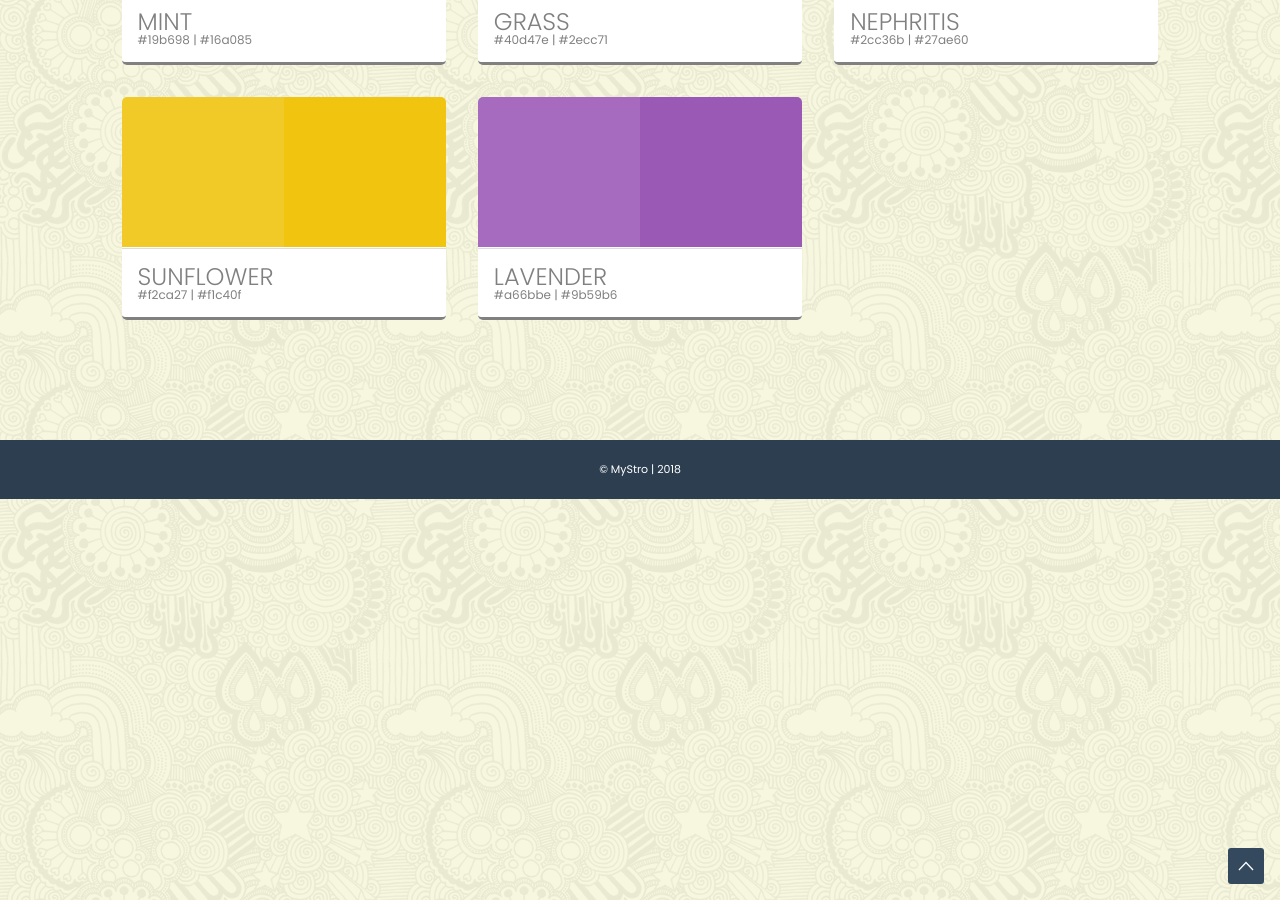
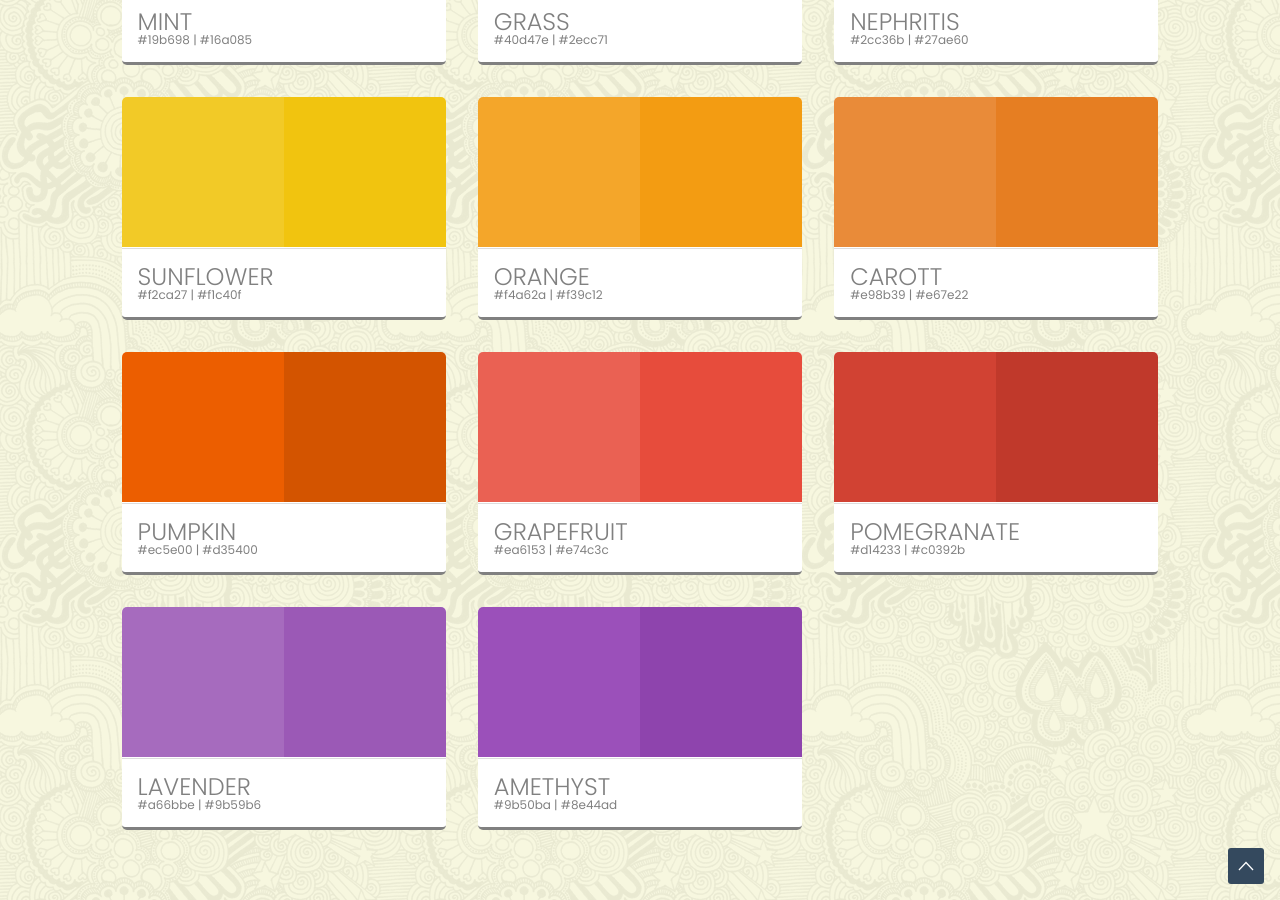
Before and after one commit to BerDanMyStro/jekyll-themes, a Jekyll site: the page built from flat-colors.html, in a window 1280 px wide and 900 px high, scrolled down 537 px. Built offline with Jekyll 4.4.1, drawn with Linux system fonts in a browser that asks for light colours; Markdown is read by kramdown in place of the engine named in the settings.

Commit message:
add color cards

```diff
--- a/flat-colors.html
+++ b/flat-colors.html
@@ -114,6 +114,81 @@ title: Flat Colors
 			<div class="colorCard">
 				<div class="colorCard__colorSample--light">
 					<span class="btn--copyHexa">Copy</span>
+					<input type="text" value="#f4a62a" readonly>
+				</div>
+				<div class="colorCard__colorSample--dark">
+					<span class="btn--copyHexa">Copy</span>
+					<input type="text" value="#f39c12" readonly>
+				</div>
+				<div class="colorCard__data">
+					<div class="colorCard__data__name">Orange</div>
+					<div class="colorCard__data__hexa"></div>
+					<div class="colorCard__data__copyDone">Copied</div>
+				</div>
+			</div>
+			<div class="colorCard">
+				<div class="colorCard__colorSample--light">
+					<span class="btn--copyHexa">Copy</span>
+					<input type="text" value="#e98b39" readonly>
+				</div>
+				<div class="colorCard__colorSample--dark">
+					<span class="btn--copyHexa">Copy</span>
+					<input type="text" value="#e67e22" readonly>
+				</div>
+				<div class="colorCard__data">
+					<div class="colorCard__data__name">Carott</div>
+					<div class="colorCard__data__hexa"></div>
+					<div class="colorCard__data__copyDone">Copied</div>
+				</div>
+			</div>
+			<div class="colorCard">
+				<div class="colorCard__colorSample--light">
+					<span class="btn--copyHexa">Copy</span>
+					<input type="text" value="#ec5e00" readonly>
+				</div>
+				<div class="colorCard__colorSample--dark">
+					<span class="btn--copyHexa">Copy</span>
+					<input type="text" value="#d35400" readonly>
+				</div>
+				<div class="colorCard__data">
+					<div class="colorCard__data__name">Pumpkin</div>
+					<div class="colorCard__data__hexa"></div>
+					<div class="colorCard__data__copyDone">Copied</div>
+				</div>
+			</div>
+			<div class="colorCard">
+				<div class="colorCard__colorSample--light">
+					<span class="btn--copyHexa">Copy</span>
+					<input type="text" value="#ea6153" readonly>
+				</div>
+				<div class="colorCard__colorSample--dark">
+					<span class="btn--copyHexa">Copy</span>
+					<input type="text" value="#e74c3c" readonly>
+				</div>
+				<div class="colorCard__data">
+					<div class="colorCard__data__name">Grapefruit</div>
+					<div class="colorCard__data__hexa"></div>
+					<div class="colorCard__data__copyDone">Copied</div>
+				</div>
+			</div>
+			<div class="colorCard">
+				<div class="colorCard__colorSample--light">
+					<span class="btn--copyHexa">Copy</span>
+					<input type="text" value="#d14233" readonly>
+				</div>
+				<div class="colorCard__colorSample--dark">
+					<span class="btn--copyHexa">Copy</span>
+					<input type="text" value="#c0392b" readonly>
+				</div>
+				<div class="colorCard__data">
+					<div class="colorCard__data__name">Pomegranate</div>
+					<div class="colorCard__data__hexa"></div>
+					<div class="colorCard__data__copyDone">Copied</div>
+				</div>
+			</div>
+			<div class="colorCard">
+				<div class="colorCard__colorSample--light">
+					<span class="btn--copyHexa">Copy</span>
 					<input type="text" value="#a66bbe" readonly>
 				</div>
 				<div class="colorCard__colorSample--dark">
@@ -126,6 +201,21 @@ title: Flat Colors
 					<div class="colorCard__data__copyDone">Copied</div>
 				</div>
 			</div>
+			<div class="colorCard">
+				<div class="colorCard__colorSample--light">
+					<span class="btn--copyHexa">Copy</span>
+					<input type="text" value="#9b50ba" readonly>
+				</div>
+				<div class="colorCard__colorSample--dark">
+					<span class="btn--copyHexa">Copy</span>
+					<input type="text" value="#8e44ad" readonly>
+				</div>
+				<div class="colorCard__data">
+					<div class="colorCard__data__name">Amethyst</div>
+					<div class="colorCard__data__hexa"></div>
+					<div class="colorCard__data__copyDone">Copied</div>
+				</div>
+			</div>
 		</div>
 	</div>
 </div>
```
